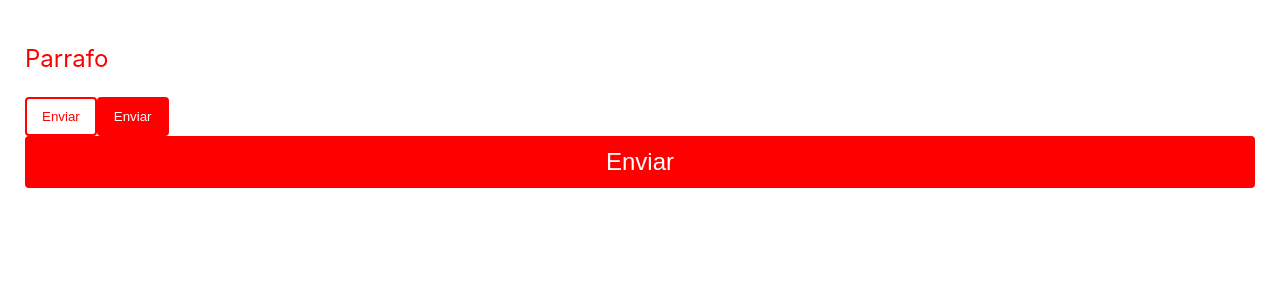
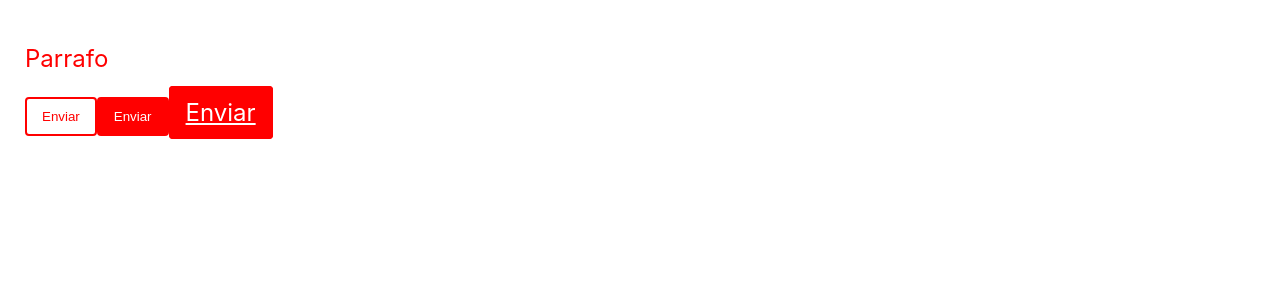
Before and after one commit to mercado-carlos/react-guia-definitiva-holamundo, a React (Vite) app: page / in a window 1280 px wide. Shown: the top 300 px of the page. Built offline with nearby package versions, Linux system fonts and the light colour scheme.

Commit message:
Cambiando etiquetas renderizadas

```diff
--- a/src/App.tsx
+++ b/src/App.tsx
@@ -29,7 +29,9 @@ const App = () => {
             <P>Parrafo</P>
             <Button>Enviar</Button>
             <Button primary>Enviar</Button>
-            <BlockButton primary>Enviar</BlockButton>
+            <BlockButton primary as="a" href="#">
+                Enviar
+            </BlockButton>
         </Content>
     );
 };
```
